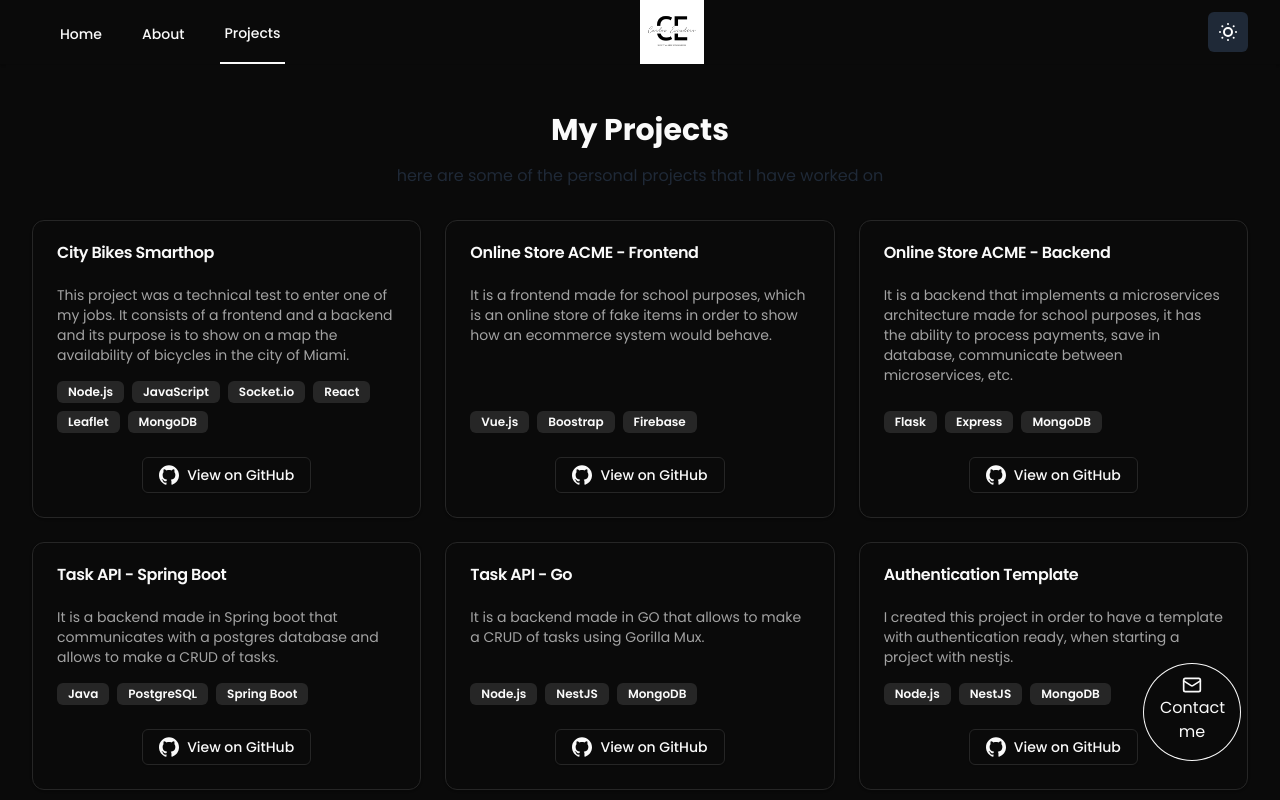
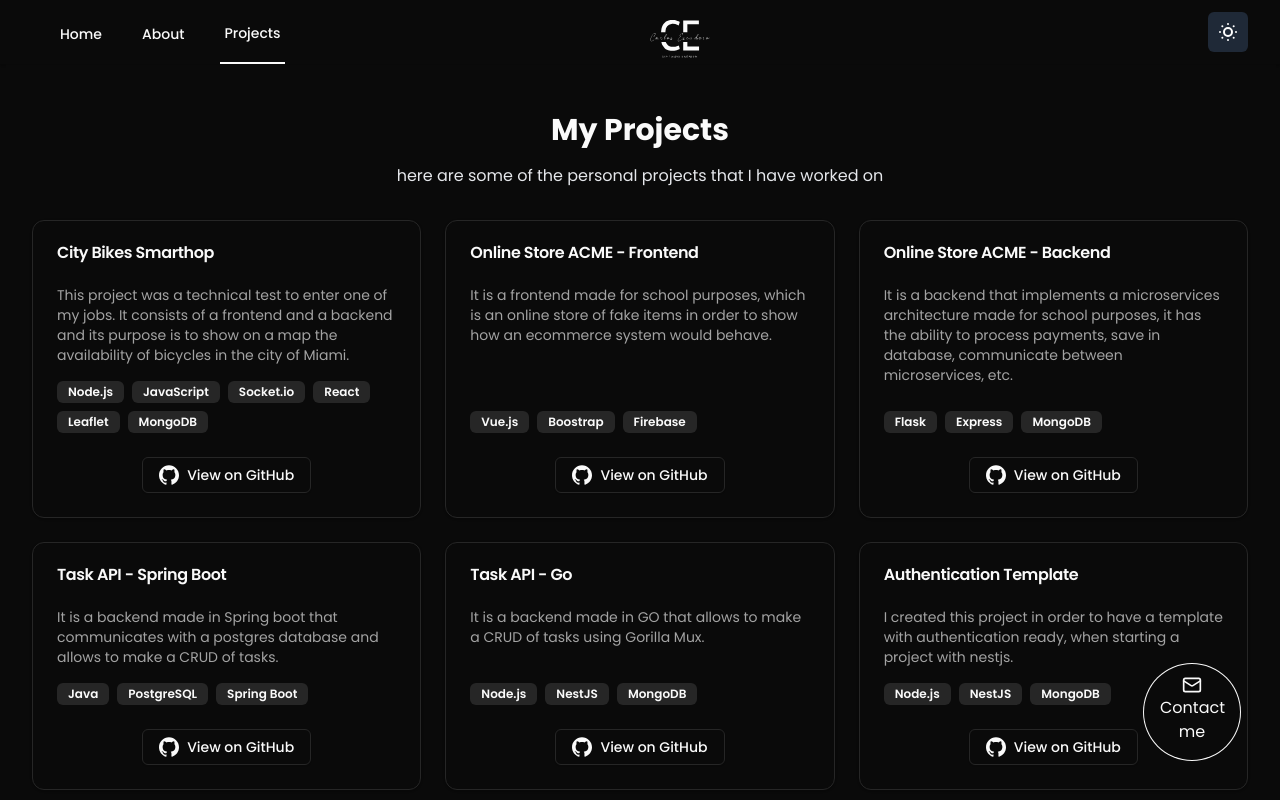
Before and after one commit to carlosescor2199/portfolio, a Next.js app: page /projects in a window 1280 px wide. Shown: the top 800 px of the page. Built offline with nearby package versions, Linux system fonts and the light colour scheme.

Commit message:
logo svg

```diff
--- a/src/app/projects/page.tsx
+++ b/src/app/projects/page.tsx
@@ -3,7 +3,6 @@ import { motion } from "framer-motion";
 import { Button } from "@/components/ui/button";
 import { Card, CardContent, CardDescription, CardFooter, CardHeader, CardTitle } from "@/components/ui/card";
 import { Badge } from "@/components/ui/badge";
-import Image from "next/image";
 import { ContactMeButton } from "@/components/common";
 
 const projects = [
@@ -82,7 +81,9 @@ export default function ProjectsPage() {
         className="lg:mx-26 mx-8 flex flex-1 flex-col py-12"
       >
         <h2 className="mb-4 text-center text-3xl font-bold">My Projects</h2>
-        <p className="mb-8 text-center text-gray-800">here are some of the personal projects that I have worked on</p>
+        <p className="mb-8 text-center text-gray-800 dark:text-gray-200">
+          here are some of the personal projects that I have worked on
+        </p>
         <div className="grid grid-cols-1 gap-6 md:grid-cols-2 lg:grid-cols-3">
           {projects.map((project, index) => (
             <Card key={index} className="flex flex-col">
--- a/src/components/common/index.ts
+++ b/src/components/common/index.ts
@@ -1,3 +1,4 @@
 export * from "./buttons-container";
 export * from "./contact-me-button";
 export * from "./theme-toggle";
+export * from "./logo";
--- /dev/null
+++ b/src/components/common/logo.tsx
@@ -0,0 +1,214 @@
+import { SVGProps } from "react";
+
+export const Logo = (props: JSX.IntrinsicAttributes & SVGProps<SVGSVGElement>) => (
+  <svg
+    version="1.0"
+    xmlns="http://www.w3.org/2000/svg"
+    width="500.000000pt"
+    height="500.000000pt"
+    viewBox="0 0 500.000000 500.000000"
+    preserveAspectRatio="xMidYMid meet"
+    {...props}
+  >
+    <g transform="translate(0.000000,500.000000) scale(0.100000,-0.100000)">
+      <path
+        d="M1895 3744 c-161 -37 -249 -75 -333 -146 -142 -119 -220 -290 -237
+-520 l-7 -98 134 0 135 0 6 88 c16 241 148 394 371 433 117 20 265 -3 393 -61
+l63 -29 31 102 c18 56 34 107 36 113 5 14 -121 68 -222 97 -51 14 -108 21
+-210 23 -77 1 -149 1 -160 -2z"
+      />
+      <path
+        d="M2700 3350 l0 -370 130 0 130 0 0 250 0 250 360 0 360 0 0 120 0 120
+-490 0 -490 0 0 -370z"
+      />
+      <path
+        d="M854 2912 c-98 -71 -204 -279 -204 -399 0 -63 36 -98 91 -90 51 7
+107 43 149 99 32 40 31 40 -18 -10 -78 -80 -143 -101 -183 -61 -19 19 -21 30
+-17 94 10 152 166 391 249 383 33 -3 34 -4 32 -42 -3 -50 -51 -136 -91 -161
+-39 -25 -42 -41 -3 -21 53 28 118 149 109 206 -5 39 -62 40 -114 2z"
+      />
+      <path
+        d="M2576 2899 c-88 -78 -121 -169 -60 -169 33 0 30 -10 -12 -40 -48 -35
+-121 -133 -134 -182 -9 -33 -8 -44 5 -65 15 -22 22 -25 57 -20 53 7 135 64
+194 135 45 54 44 53 -24 -14 -98 -98 -181 -137 -212 -99 -33 39 29 159 121
+236 55 46 60 59 24 59 -31 0 -41 22 -26 58 22 52 109 132 142 132 26 0 25 -53
+0 -103 -11 -23 -15 -37 -8 -34 17 5 47 100 40 126 -9 35 -53 27 -107 -20z"
+      />
+      <path
+        d="M1615 2829 c-41 -46 -77 -119 -96 -192 -23 -94 26 -127 96 -66 19 17
+45 45 56 63 14 20 8 16 -16 -12 -69 -80 -125 -88 -125 -20 0 23 14 45 56 91
+55 59 108 152 98 169 -11 17 -33 6 -69 -33z m55 13 c0 -24 -50 -100 -90 -137
+-32 -30 -32 -30 -25 -5 11 36 29 69 64 118 33 45 51 53 51 24z"
+      />
+      <path
+        d="M3623 2855 c-29 -21 -76 -99 -103 -173 -12 -34 -38 -79 -56 -99 l-33
+-38 -1 30 c0 39 36 99 55 91 8 -3 17 -1 20 5 4 5 -1 12 -10 15 -22 9 -51 -21
+-71 -72 -28 -74 3 -101 50 -41 22 27 26 29 26 12 0 -12 5 -26 12 -33 29 -29
+83 -2 133 65 25 33 22 32 -29 -15 -36 -35 -62 -52 -72 -48 -9 3 -18 6 -20 6
+-2 0 -4 17 -4 38 0 31 8 47 39 80 107 112 152 239 64 177z m37 -5 c0 -32 -114
+-190 -127 -176 -8 7 58 130 85 159 27 28 42 34 42 17z"
+      />
+      <path
+        d="M1290 2671 c-8 -16 -6 -21 10 -26 16 -5 18 -10 10 -25 -15 -28 -12
+-70 5 -76 29 -11 68 7 114 54 26 26 31 33 11 16 -90 -80 -162 -76 -115 6 19
+34 18 40 -5 40 -13 0 -18 5 -14 15 9 22 -3 18 -16 -4z"
+      />
+      <path
+        d="M2937 2662 c-55 -57 -57 -122 -3 -122 37 0 146 78 146 104 0 6 -19
+-9 -42 -31 -45 -43 -92 -68 -115 -59 -18 7 -16 42 3 75 18 30 54 58 54 41 0
+-5 5 -10 10 -10 6 0 10 7 10 15 0 24 -34 17 -63 -13z"
+      />
+      <path
+        d="M3722 2660 c-35 -35 -50 -84 -32 -105 30 -36 104 -3 175 76 23 25 19
+23 -18 -10 -83 -74 -147 -87 -147 -31 0 22 5 29 29 33 32 7 61 31 61 53 0 24
+-37 16 -68 -16z m37 -11 c-8 -5 -21 -9 -29 -9 -10 1 -7 7 10 21 17 14 26 17
+28 9 3 -7 -2 -16 -9 -21z"
+      />
+      <path
+        d="M3933 2674 c-4 -10 0 -22 9 -28 10 -7 12 -18 7 -31 -21 -54 -3 -83
+44 -71 29 7 113 72 121 93 4 9 -14 -3 -39 -26 -56 -52 -93 -67 -112 -48 -12
+12 -12 20 1 52 20 47 20 45 -4 45 -13 0 -18 5 -14 15 4 8 3 15 0 15 -4 0 -9
+-7 -13 -16z"
+      />
+      <path
+        d="M1743 2668 c-26 -12 -56 -82 -48 -109 8 -25 47 -25 70 1 10 11 25 20
+33 20 19 0 72 26 102 51 24 20 24 20 -12 -1 -21 -11 -51 -25 -67 -30 -29 -8
+-30 -8 -24 21 3 17 0 35 -7 44 -14 17 -17 17 -47 3z m40 -22 c16 -40 -22 -73
+-50 -45 -9 9 -8 18 5 35 19 27 37 31 45 10z m-23 -76 c0 -11 -30 -21 -41 -14
+-20 12 -9 31 16 26 14 -2 25 -8 25 -12z"
+      />
+      <path
+        d="M1970 2665 c-7 -8 -15 -35 -18 -60 -5 -48 -12 -54 -35 -30 -18 18
+-27 9 -27 -27 0 -33 24 -47 49 -30 9 7 34 21 56 33 47 25 83 56 96 84 6 11 1
+8 -11 -7 -24 -31 -80 -68 -103 -68 -12 0 -14 9 -10 43 3 23 10 48 16 55 14 18
+2 25 -13 7z m-30 -132 c0 -20 -34 -12 -38 9 -2 12 2 15 17 11 12 -3 21 -12 21
+-20z"
+      />
+      <path
+        d="M2750 2665 c-7 -8 -15 -35 -18 -60 -5 -48 -12 -54 -35 -30 -18 18
+-27 9 -27 -27 0 -33 24 -47 49 -30 9 7 34 21 56 33 47 25 83 56 96 84 6 11 1
+8 -11 -7 -24 -31 -80 -68 -103 -68 -12 0 -14 9 -10 43 3 23 10 48 16 55 14 18
+2 25 -13 7z m-30 -132 c0 -20 -34 -12 -38 9 -2 12 2 15 17 11 12 -3 21 -12 21
+-20z"
+      />
+      <path
+        d="M4174 2657 c-21 -19 -27 -33 -28 -68 -1 -37 2 -44 20 -47 11 -2 28 6
+39 18 10 11 28 20 40 20 20 0 115 54 115 65 0 3 -19 -5 -42 -19 -24 -13 -53
+-27 -65 -30 -20 -7 -21 -4 -16 30 4 25 2 39 -8 45 -20 13 -25 11 -55 -14z m54
+-23 c4 -30 -13 -47 -37 -39 -25 8 -27 22 -4 47 20 22 37 19 41 -8z m-28 -64
+c0 -14 -27 -19 -39 -7 -18 18 -13 25 14 19 14 -2 25 -8 25 -12z"
+      />
+      <path
+        d="M1017 2652 c-26 -29 -50 -93 -38 -105 16 -16 39 0 72 50 30 47 32 44
+13 -24 -4 -16 -1 -25 10 -29 30 -11 68 7 115 54 26 26 31 33 11 16 -19 -18
+-50 -39 -69 -49 -46 -23 -59 -9 -44 47 14 53 7 62 -21 24 -43 -59 -64 -81 -72
+-73 -12 12 25 78 46 84 11 3 20 9 20 14 0 15 -26 10 -43 -9z"
+      />
+      <path
+        d="M3120 2631 c-34 -82 18 -117 73 -49 17 21 28 40 25 43 -3 4 -15 -9
+-27 -28 -43 -70 -86 -56 -60 18 18 49 9 63 -11 16z"
+      />
+      <path
+        d="M3229 2658 c-1 -2 -3 -27 -5 -56 -4 -41 -1 -54 11 -58 29 -12 68 7
+119 58 l51 51 -48 -42 c-81 -72 -134 -78 -122 -14 3 19 9 41 12 49 4 11 -14
+22 -18 12z"
+      />
+      <path
+        d="M2679 2633 c-13 -16 -12 -17 4 -4 16 13 21 21 13 21 -2 0 -10 -8 -17
+-17z"
+      />
+      <path
+        d="M950 2620 c-6 -11 -8 -20 -6 -20 3 0 10 9 16 20 6 11 8 20 6 20 -3 0
+-10 -9 -16 -20z"
+      />
+      <path
+        d="M1340 2366 c0 -25 42 -150 67 -201 33 -65 93 -140 151 -189 64 -53
+191 -112 282 -131 99 -21 283 -21 385 0 76 16 239 75 258 94 10 10 -51 221
+-63 221 -4 0 -36 -13 -72 -29 -120 -55 -289 -75 -410 -50 -132 28 -240 112
+-297 232 l-32 67 -135 0 c-108 0 -134 -3 -134 -14z"
+      />
+      <path
+        d="M2700 2115 l0 -265 495 0 495 0 0 120 0 120 -365 0 -365 0 0 145 0
+145 -130 0 -130 0 0 -265z"
+      />
+      <path
+        d="M1397 1514 c-26 -26 8 -64 58 -64 20 0 26 -4 23 -17 -4 -22 -53 -29
+-75 -11 -14 11 -15 11 -11 -2 7 -22 78 -20 92 3 14 23 -15 47 -57 47 -22 0
+-28 4 -25 18 4 21 53 28 75 10 14 -11 15 -11 11 2 -5 16 -78 27 -91 14z"
+      />
+      <path
+        d="M1540 1500 c-11 -11 -20 -29 -20 -40 0 -11 9 -29 20 -40 11 -11 29
+-20 40 -20 11 0 29 9 40 20 11 11 20 29 20 40 0 11 -9 29 -20 40 -11 11 -29
+20 -40 20 -11 0 -29 -9 -40 -20z m72 -7 c22 -20 23 -41 1 -65 -20 -22 -41 -23
+-65 -1 -22 20 -23 41 -1 65 20 22 41 23 65 1z"
+      />
+      <path
+        d="M1671 1458 c1 -35 4 -51 6 -35 4 22 9 27 34 27 16 0 29 5 29 10 0 6
+-13 10 -30 10 -23 0 -30 5 -30 19 0 16 8 21 48 24 l47 3 -52 2 -53 2 1 -62z"
+      />
+      <path
+        d="M1822 1513 c25 -4 27 -8 31 -61 l3 -57 2 57 c2 54 3 57 30 61 15 2 0
+4 -33 4 -33 0 -48 -2 -33 -4z"
+      />
+      <path
+        d="M1940 1515 c0 -2 12 -30 26 -62 l26 -58 17 37 17 38 18 -38 18 -37
+24 54 c13 29 24 59 23 65 0 6 -11 -11 -23 -39 l-23 -50 -18 37 -19 38 -17 -38
+-17 -37 -21 48 c-19 41 -31 57 -31 42z"
+      />
+      <path
+        d="M2176 1467 c-29 -64 -32 -77 -14 -59 16 16 75 15 81 0 2 -7 7 -11 9
+-8 3 3 -7 32 -22 65 l-28 60 -26 -58z m32 -25 c-27 -5 -32 2 -18 29 l13 22 13
+-24 c11 -22 11 -24 -8 -27z"
+      />
+      <path
+        d="M2291 1458 c1 -35 4 -51 6 -35 5 35 31 36 63 2 28 -29 42 -25 15 5
+-18 19 -18 21 -1 33 10 7 17 22 14 33 -2 15 -13 20 -51 22 l-47 3 1 -63z m87
+30 c3 -15 -4 -18 -37 -18 -35 0 -41 3 -41 21 0 17 5 20 37 17 27 -2 39 -8 41
+-20z"
+      />
+      <path
+        d="M2430 1460 l0 -60 53 2 52 2 -47 3 c-40 3 -48 8 -48 24 0 14 7 19 24
+19 14 0 28 5 31 10 4 6 -7 10 -24 10 -24 0 -31 4 -31 19 0 16 8 21 48 24 l47
+3 -52 2 -53 2 0 -60z"
+      />
+      <path
+        d="M2620 1460 l0 -60 58 2 57 2 -52 3 c-45 3 -53 7 -53 24 0 14 7 19 30
+19 17 0 30 5 30 10 0 6 -13 10 -30 10 -23 0 -30 5 -30 19 0 17 8 21 53 24 l52
+3 -57 2 -58 2 0 -60z"
+      />
+      <path
+        d="M2750 1460 c0 -33 4 -60 10 -60 6 0 10 21 10 47 l0 47 45 -49 44 -50
+-1 65 c-1 64 -1 65 -7 16 l-6 -50 -41 47 c-23 26 -44 47 -48 47 -3 0 -6 -27
+-6 -60z"
+      />
+      <path
+        d="M2910 1500 c-11 -11 -20 -29 -20 -40 0 -31 36 -61 70 -58 27 2 30 6
+30 35 0 29 -3 33 -25 33 -14 0 -25 -4 -25 -10 0 -5 9 -10 21 -10 26 0 22 -33
+-4 -38 -22 -5 -57 25 -57 48 0 29 36 53 67 46 21 -5 24 -4 13 4 -23 15 -48 12
+-70 -10z"
+      />
+      <path d="M3023 1460 c0 -36 2 -50 4 -32 2 17 2 47 0 65 -2 17 -4 3 -4 -33z" />
+      <path
+        d="M3062 1460 c1 -55 2 -58 5 -17 2 26 7 47 11 46 4 0 23 -20 42 -44 19
+-24 38 -44 43 -44 4 -1 7 26 7 59 0 33 -4 60 -10 60 -5 0 -9 -3 -9 -7 1 -5 1
+-25 0 -46 l-1 -39 -45 49 -44 48 1 -65z"
+      />
+      <path
+        d="M3200 1460 l0 -60 53 2 52 2 -47 3 c-40 3 -48 8 -48 24 0 14 7 19 24
+19 14 0 28 5 31 10 4 6 -7 10 -24 10 -24 0 -31 4 -31 19 0 16 8 21 48 24 l47
+3 -52 2 -53 2 0 -60z"
+      />
+      <path
+        d="M3330 1460 l0 -60 53 2 52 2 -47 3 c-40 3 -48 8 -48 24 0 14 7 19 30
+19 17 0 30 5 30 10 0 6 -13 10 -30 10 -23 0 -30 5 -30 19 0 16 8 21 48 24 l47
+3 -52 2 -53 2 0 -60z"
+      />
+      <path
+        d="M3460 1461 c0 -34 4 -61 10 -61 6 0 10 11 10 25 0 34 26 33 63 -2
+l30 -28 -18 28 c-17 27 -17 28 1 42 31 23 7 49 -50 53 l-46 3 0 -60z m95 29
+c0 -10 -12 -16 -37 -18 -33 -3 -38 0 -38 18 0 18 5 21 38 18 25 -2 37 -8 37
+-18z"
+      />
+    </g>
+  </svg>
+);
--- a/src/components/footer/footer.tsx
+++ b/src/components/footer/footer.tsx
@@ -2,6 +2,7 @@
 import moment from "moment";
 import Link from "next/link";
 import { JSX, SVGProps } from "react";
+import { Logo } from "../common";
 
 const navigation = {
   social: [
@@ -78,7 +79,7 @@ export default function Footer() {
       <div className="mx-auto max-w-7xl px-6 pb-8 lg:px-8">
         <div className="flex justify-center xl:gap-8">
           <div className="flex flex-col items-center space-y-8">
-            <img alt="Carlos Escudero" src="/logo/1.png" className="h-28 w-28 text-center" />
+            <Logo className="h-28 w-28 fill-foreground" />
             <p className="text-sm text-foreground">Creating solutions, overcoming limits.</p>
             <div className="flex justify-center space-x-6">
               {navigation.social.map((item) => (
--- a/src/components/navbar/navbar.tsx
+++ b/src/components/navbar/navbar.tsx
@@ -7,7 +7,7 @@ import { Bars3Icon, XMarkIcon } from "@heroicons/react/24/outline";
 import Link from "next/link";
 import { usePathname } from "next/navigation";
 import { useEffect, useState } from "react";
-import { ThemeToggle } from "../common";
+import { Logo, ThemeToggle } from "../common";
 
 const NAVIGATION = [
   { name: "Home", href: "/", active: false },
@@ -66,7 +66,7 @@ export default function Navbar() {
             </div>
             <div className="relative flex flex-shrink-0 items-center sm:absolute sm:left-1/2">
               <Link href="/">
-                <img alt="Your Company" src="/logo/1.png" className="h-16 w-auto" />
+                <Logo className="h-20 w-auto fill-foreground" />
               </Link>
             </div>
             <div className="absolute right-0 flex flex-shrink-0 items-center sm:relative">
```
Also changed, not shown: public/logo/1.png (deleted), public/logo/2.png (deleted).
